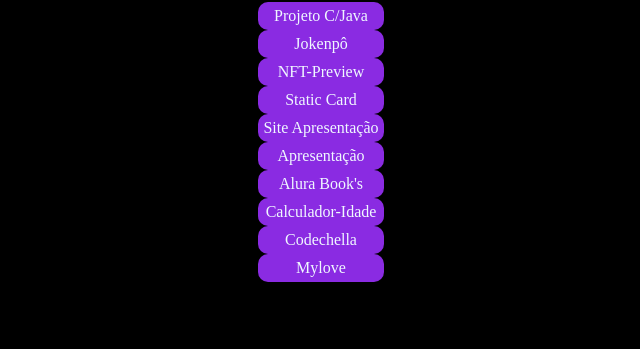
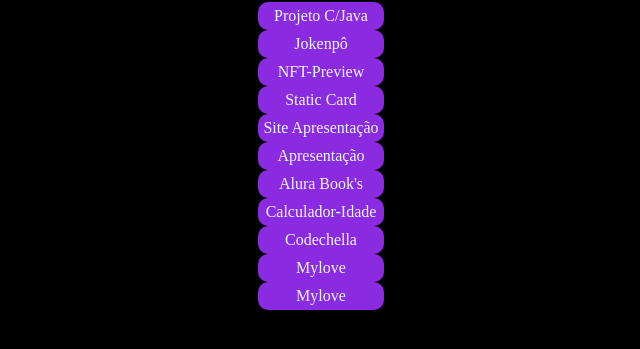
Before and after one commit to CaioSalomo/CaioSalomo.github.io, a plain HTML site: page index.html in a window 1280 px wide. Shown: the part 35-384 px from the top of the page, without its empty margins (319-959 px from the left). Drawn offline with Linux system fonts and the light colour scheme.

Commit message:
Update index.html

```diff
--- a/index.html
+++ b/index.html
@@ -30,6 +30,7 @@
           <li><a href="./Projeto/Calculador-Idade/index.html" target="_blank">Calculador-Idade</a></li>
           <li><a href="./Projeto/Desafio-Codechella/Html/index.HTML" target="_blank">Codechella</a></li>
           <li><a href="./Projeto/Caiplud/index.html" target="_blank">Mylove</a></li>
+          <li><a href="./Projeto/Front-End-Mentor-Newlatter-Sing-Up/index.html" target="_blank">Mylove</a></li>
 
         </ul>
 
```
